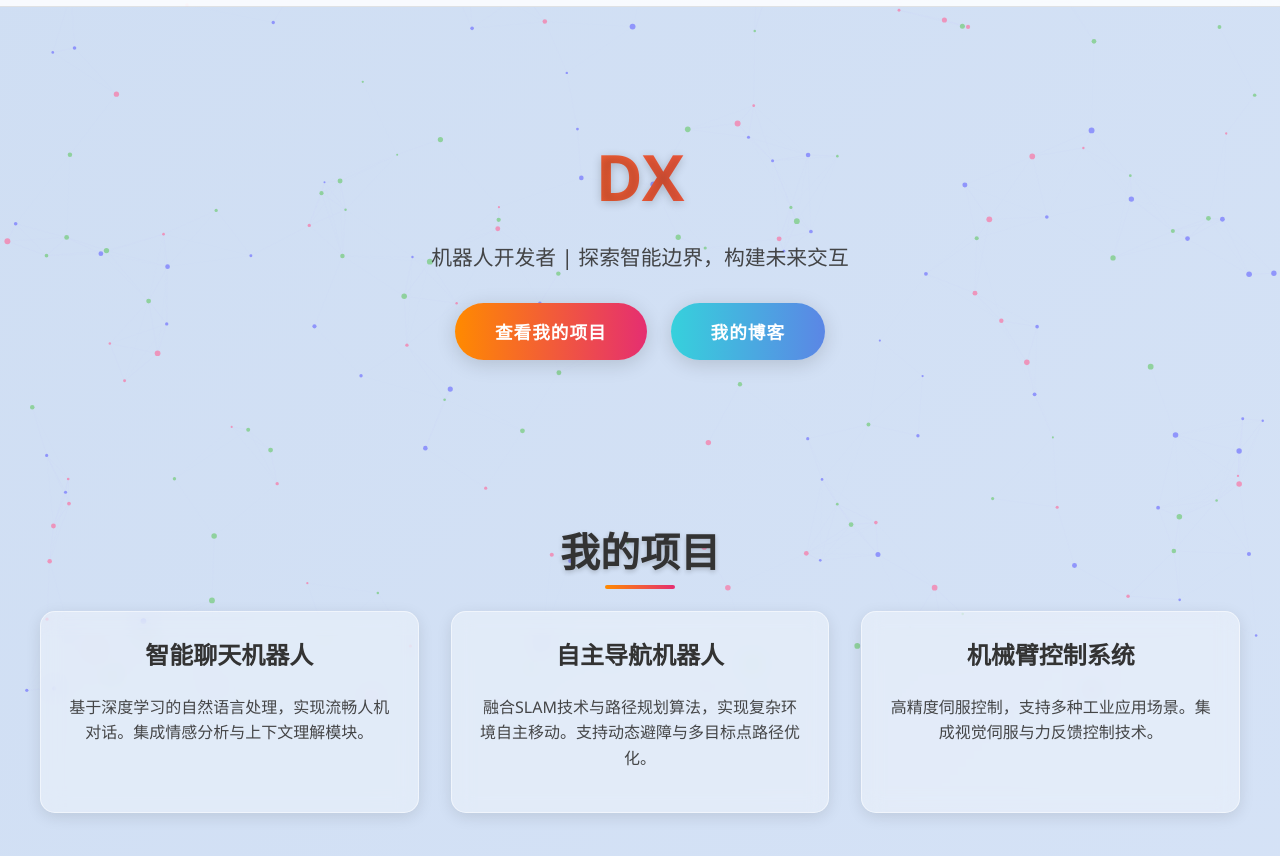
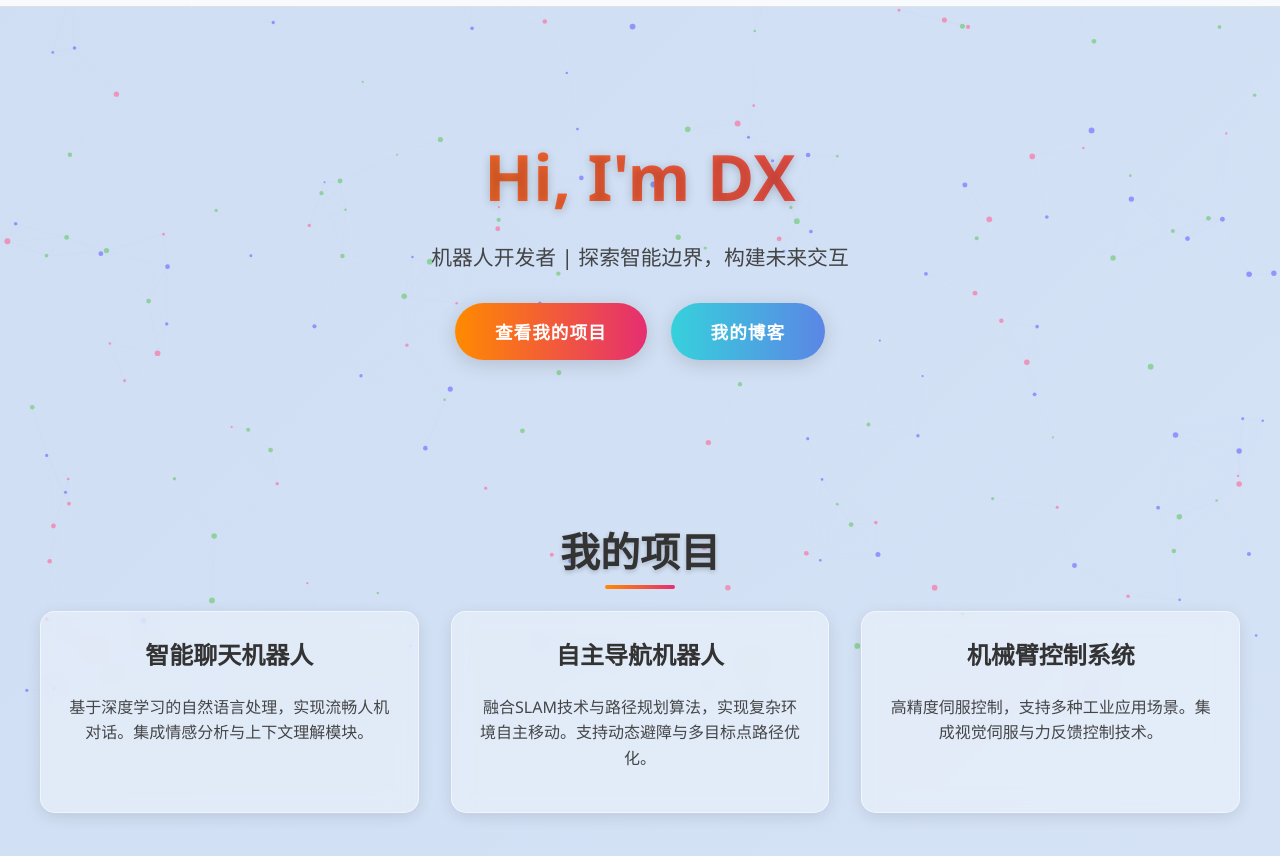
Before and after one commit to Dengdxx/Dengdxx.github.io, a plain HTML site: page index.html in a window 1280 px wide. Shown: the part 86-942 px from the top of the page. Drawn offline with Linux system fonts and the light colour scheme.

Commit message:
Update index.html

```diff
--- a/index.html
+++ b/index.html
@@ -31,7 +31,7 @@
 
     <div class="container">
         <header>
-            <h1 data-text="Hi,I'm DX">DX</h1>
+            <h1 data-text="Hi, I'm DX">Hi, I'm DX</h1>
             <p class="tagline">机器人开发者 | 探索智能边界，构建未来交互</p>
             <div class="header-buttons">
                 <a href="#projects" class="cta-button">查看我的项目</a>
```
